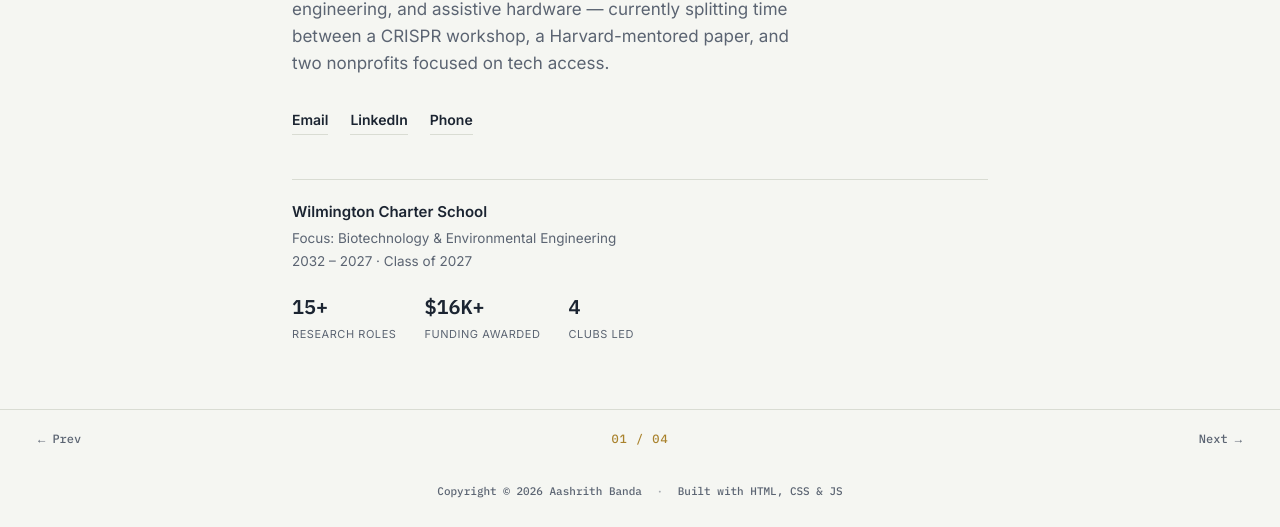
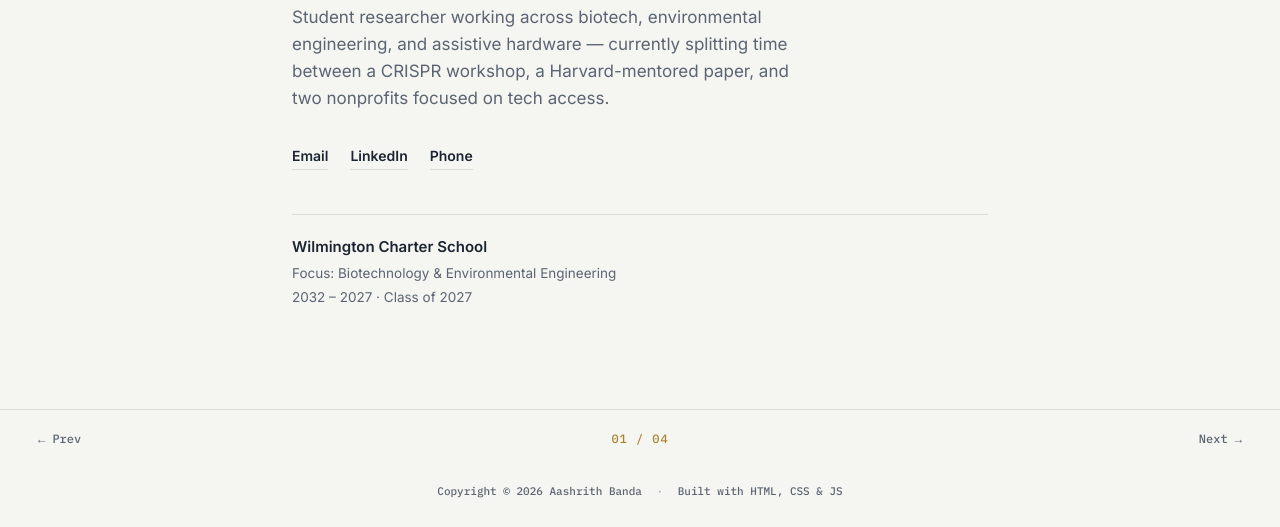
Before and after one commit to SVision999/index.html, a plain HTML site: page index.html in a window 1280 px wide. Shown: the part 273-800 px from the top of the page. Drawn offline with Linux system fonts and the light colour scheme.

Commit message:
Update index.html

```diff
--- a/index.html
+++ b/index.html
@@ -191,11 +191,11 @@
         <div class="edu-school">Wilmington Charter School</div>
         <div class="edu-meta">Focus: Biotechnology &amp; Environmental Engineering</div>
         <div class="edu-meta">2032 – 2027 · Class of 2027</div>
-        <div class="edu-stats">
-          <div><div class="figure">15+</div><div class="caption">Research roles</div></div>
-          <div><div class="figure">$16K+</div><div class="caption">Funding awarded</div></div>
+        <!-- <div class="edu-stats">
+          <div><div class="figure">15+</div><div class="caption">Research roles</div></div>/
+          <div><div class="figure">$16K+</div><div class="caption">Project funding </div></div>
           <div><div class="figure">4</div><div class="caption">Clubs led</div></div>
-        </div>
+        </div> -->
       </div>
     </section>
 
```
